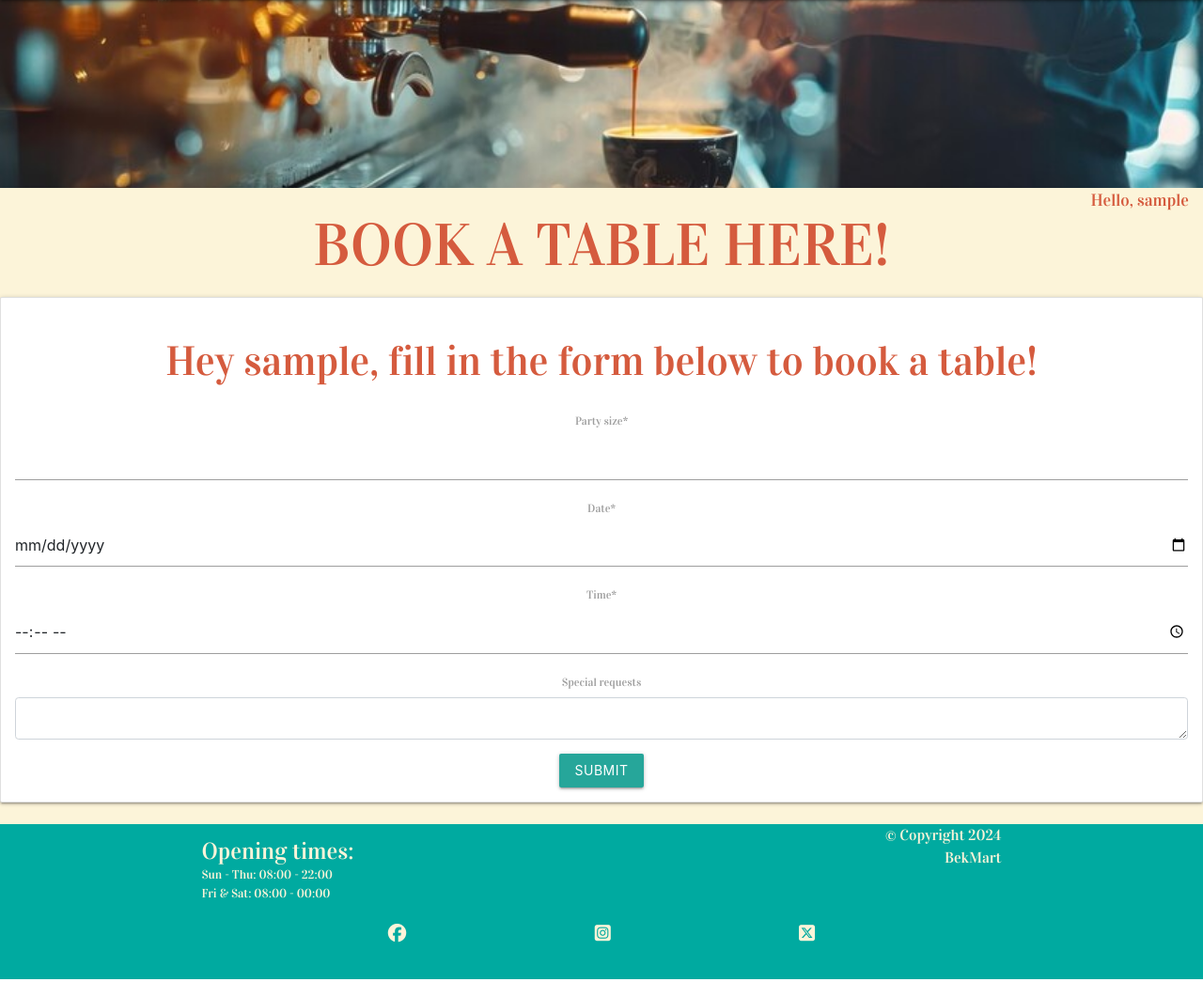
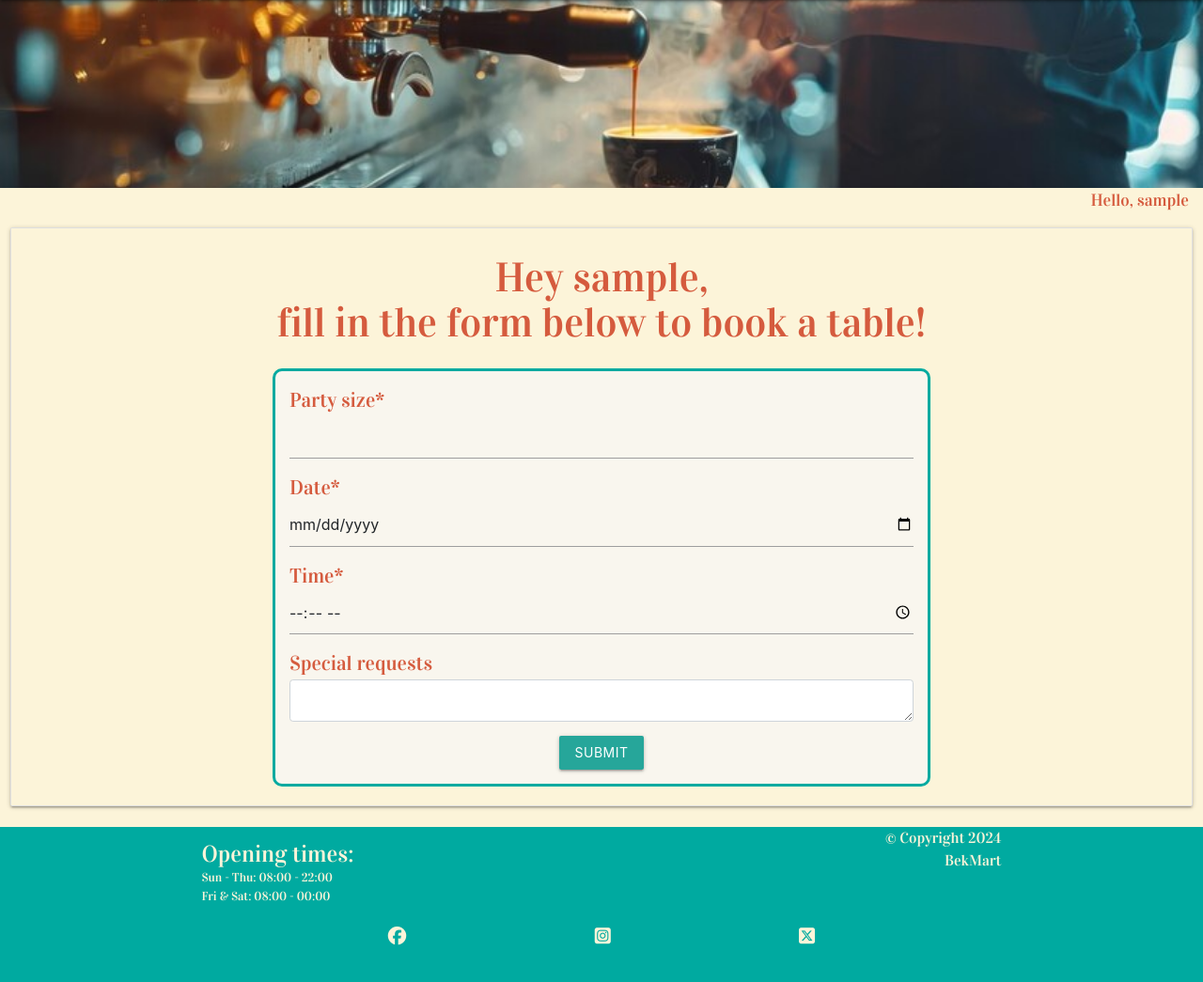
Before and after one commit to BekMart/denada, a Django app: page /book/ in a window 1280 px wide. Shown: the part 70-1115 px from the top of the page at 94% size. Run offline with Django 4.2, Linux system fonts and the light colour scheme; the visitor is signed in with stand-in values (Sample User, id 1); parts of the project's set-up code (start-up, migrations or seed data) failed here and were passed over; some libraries are stand-ins or nearby versions.

Commit message:
Style booking form

```diff
--- a/book/templates/book/book.html
+++ b/book/templates/book/book.html
@@ -5,16 +5,12 @@
 <!-- book.html content starts here -->
 
 <div class="container-fluid">
-    <div class="row">
-        <h1>BOOK A TABLE HERE!</h1>
-    </div>
-</div>
     <!-- Create booking here -->
     <div>
-    <div class="'col-md-4 card mb-4 mt-3">
+        <div id="book-box" class="'col-md-4 card mb-4 mt-3">
             <div class="card-body">
                 {% if user.is_authenticated %}
-            <h3>Hey {{ user.username }}, fill in the form below to book a table!</h3>
+                <h3>Hey {{ user.username }},<br> fill in the form below to book a table!</h3>
                 <form id="bookingForm" method="post" style="margin-top: 1.3em;">
                     {{ booking_form | crispy }}
                     {% csrf_token %}
@@ -26,6 +22,7 @@
             </div>
         </div>
     </div>
+</div>
 
     <!-- book.html content ends here -->
     {% endblock %}
--- a/static/css/style.css
+++ b/static/css/style.css
@@ -207,7 +207,7 @@ h1 {
     color: #fcf4d9;
     background-color: #d55b3e;
     border: #00aaa0 solid 2px;
-    border-radius: 25%;
+    border-radius: 50px;
     height: 60px;
     width: 200px;
     margin-top: 10px;
@@ -220,6 +220,7 @@ h1 {
     padding: 5px 25px;
     margin-bottom: 5%;
     border: solid 4px #00aaa0;
+    background-color: #F9F6EE;
 }
 
 #food-title {
@@ -285,6 +286,31 @@ li {
     float: right;
 }
 
+/* Booking page */
+/* Form */
+.card-body {
+    background-color: #fcf4d9;
+    border: none !important;
+    padding: 0;
+}
+
+#bookingForm {
+    border: #00aaa0 solid 3px;
+    border-radius: 10px;
+    background-color: #F9F6EE;
+    padding: 15px;
+    margin: 20px 0;
+}
+
+label.form-label {
+    color: #d55b3e !important;
+    font-size: larger;
+    display: flex;
+    align-self: flex-start;
+    margin-bottom: 0;
+}
+
+
 /* Contact Page */
 /* Map */
 #map {
@@ -332,6 +358,13 @@ li {
         margin: 10px 15%;
     }
 
+    /* Booking page */
+    #bookingForm {
+        width: 60%;
+        margin: 20px auto;
+        max-width: 700px;
+    }
+
     /* Contact Page */
     #map {
         max-width: 50vw;
```
Also changed, not shown: 1 other file. Lines whose indentation alone changed are shown as unchanged.
